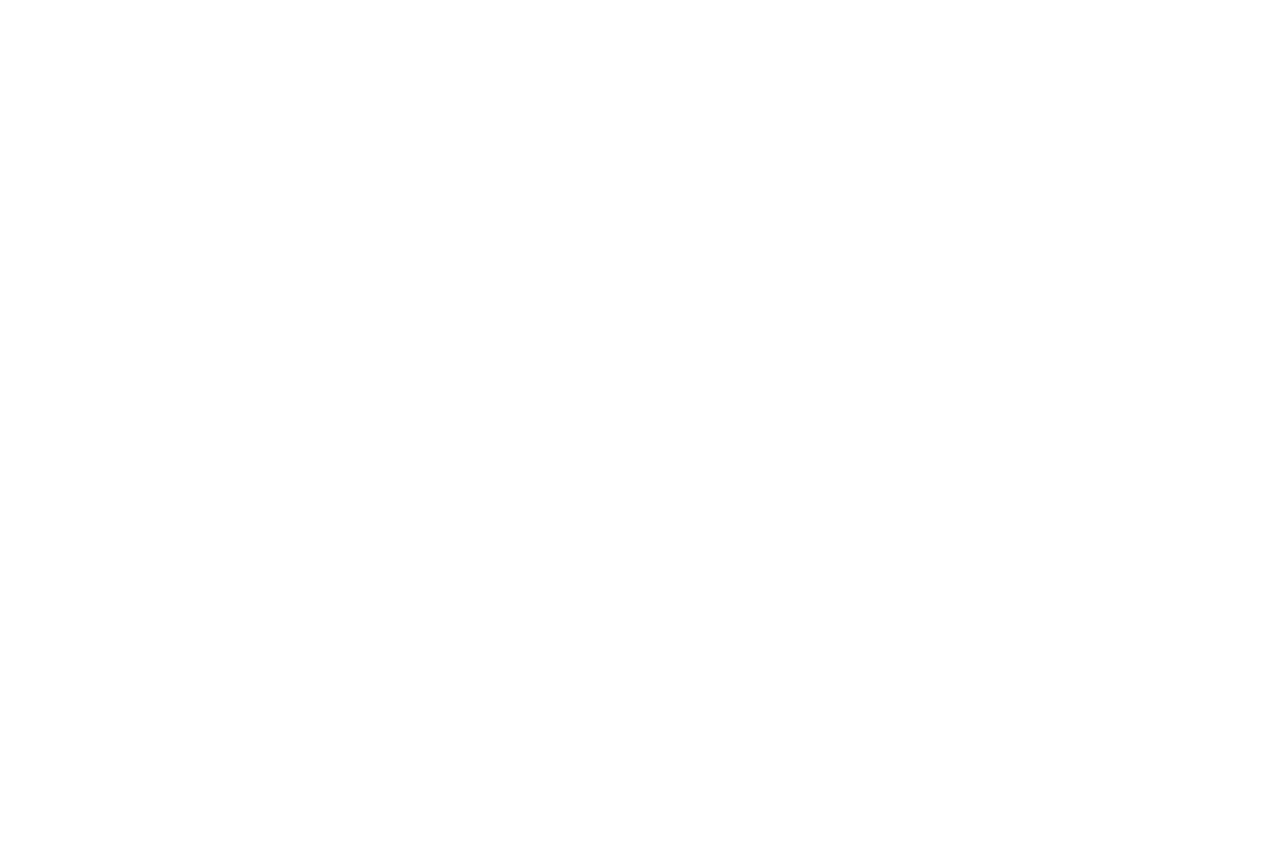
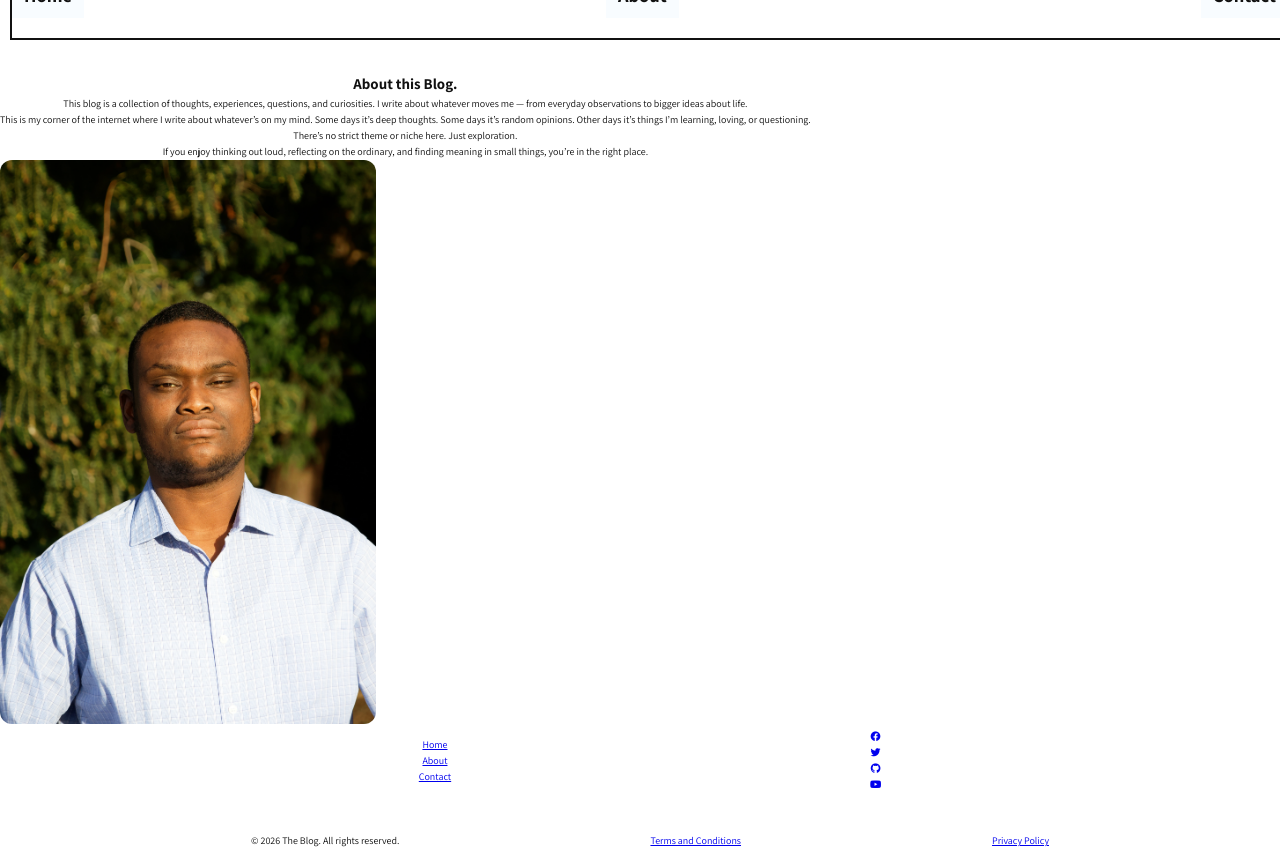
Before and after one commit to Tiger-Catori/Blogging-Website, a Flask app: page /about in a window 1280 px wide. Before the commit the page is empty. Before the commit the page ends 800 px from the top, so only its background shows below. Run offline with Flask 3, Linux system fonts and the light colour scheme; some libraries are stand-ins or nearby versions.

Commit message:
Doing footer and header. (nav)

```diff
--- /dev/null
+++ b/static/css/about.css
@@ -0,0 +1,18 @@
+.about__section {
+    display: flex;
+}
+
+.about__container {
+    display: flex;
+    flex-direction: column;
+}
+
+.about__image {
+    max-width: 376px;
+}
+
+.about__img {
+    height: auto;
+    width: 100%;
+    border-radius: 12px;
+}
--- /dev/null
+++ b/static/css/footer.css
@@ -0,0 +1,26 @@
+/* Footer Styles  */
+/*.footer__section {
+    positon:;
+}*/
+
+.footer__container {
+    display: flex;
+    flex-direction: column;
+    row-gap: 4rem;
+}
+
+.footer__box {
+    display: flex;
+    flex-direction: row;
+    justify-content: space-evenly;
+    align-items: center;
+}
+
+.footer__box ul {
+    list-style: none;
+}
+
+.footer__bottom {
+    display: flex;
+    justify-content: space-evenly;
+}
--- a/static/css/general.css
+++ b/static/css/general.css
@@ -1,15 +1,45 @@
 /* General and Default Styles */
+@import url("https://fonts.googleapis.com/css2?family=Assistant:wght@200..800&display=swap");
+:root {
+    /* Font Sizes */
+    --fs-h1: calc(3.2rem + 0.6vw);
+    --fs-h2: calc(2.2rem + 0.4vw);
+    --fs-h3: calc(1.6rem + 0.2vw);
+    --fs-h4: calc(1.3rem + 0.2vw);
+    --fs-body: calc(1.1rem + 0.1vw);
+
+    /* Colours */
+    --back-color: #f8fcff;
+    --dark-color: #111;
+}
+
+* {
+    margin: 0;
+    padding: 0;
+}
 
 *,
 *::before,
 *::after {
-    margin: 0;
-    padding: 0;
     box-sizing: border-box;
 }
 
-body {
-    font-family: Arial, sans-serif;
+html {
+    font-size: 62.5%;
+}
+
+.container {
+    font-family: Assistant, sans-serif;
     line-height: 1.6;
     color: #111;
+    height: 100vh;
+    width: 130rem;
+    margin: 0 auto;
 }
+
+.container {
+    display: flex;
+    flex-direction: column;
+    justify-content: center;
+    text-align: center;
+}
--- a/templates/about.html
+++ b/templates/about.html
@@ -0,0 +1,33 @@
+{% extends 'base.html'%} {% block content%}
+
+<div class="about__section">
+    <div class="about__container">
+        <div class="about__text">
+            <h2>About this Blog.</h2>
+            <p>
+                This blog is a collection of thoughts, experiences, questions,
+                and curiosities. I write about whatever moves me — from everyday
+                observations to bigger ideas about life.
+            </p>
+            <p>
+                This is my corner of the internet where I write about whatever’s
+                on my mind. Some days it’s deep thoughts. Some days it’s random
+                opinions. Other days it’s things I’m learning, loving, or
+                questioning.
+            </p>
+            <p>There’s no strict theme or niche here. Just exploration.</p>
+            <p>
+                If you enjoy thinking out loud, reflecting on the ordinary, and
+                finding meaning in small things, you’re in the right place.
+            </p>
+        </div>
+        <div class="about__image">
+            <img
+                src="{{ url_for('static', filename='assets/images/IMG_1711.webp') }}"
+                class="about__img"
+            />
+        </div>
+    </div>
+</div>
+
+{% endblock %}
--- a/templates/base.html
+++ b/templates/base.html
@@ -4,19 +4,43 @@
         <title>{% block title %}My Blog{% endblock %}</title>
         <link
             rel="stylesheet"
+            href="https://cdnjs.cloudflare.com/ajax/libs/font-awesome/6.1.1/css/all.min.css"
+            integrity="sha512-KfkfwYDsLkIlwQp6LFnl8zNdLGxu9YAA1QvwINks4PhcElQSvqcyVLLD9aMhXd13uQjoXtEKNosOWaZqXgel0g=="
+            crossorigin="anonymous"
+            referrerpolicy="no-referrer"
+        />
+        <link
+            rel="stylesheet"
+            href="{{ url_for('static', filename='css/navbar.css') }}"
+        />
+        <link
+            rel="stylesheet"
             href="{{ url_for('static', filename='css/general.css') }}"
+        />
+        <link
+            rel="stylesheet"
+            href="{{ url_for('static', filename='css/footer.css') }}"
+        />
+        <link
+            rel="stylesheet"
+            href="{{ url_for('static', filename='css/about.css') }}"
         />
     </head>
     <body>
+        <div class="container">
             <nav class="nav__section">
                 <!-- nav markup -->
                 <div class="nav__container">
                     <div class="nav__logo-box"></div>
                     <div class="nav__links-box">
                         <ul class="nav__links">
-                        <li><a href="{{url_for('home')}}">Home</a></li>
-                        <li><a href="{{url_for('about')}}">About</a></li>
-                        <li>
+                            <li class="nav__link">
+                                <a href="{{url_for('home')}}">Home</a>
+                            </li>
+                            <li class="nav__link">
+                                <a href="{{url_for('about')}}">About</a>
+                            </li>
+                            <li class="nav__link">
                                 <a href="{{url_for('contact')}}">Contact</a>
                             </li>
                         </ul>
@@ -32,7 +56,7 @@
                     <div class="footer__box">
                         <!--<div class="footer__logo"></div>-->
                         <div class="footer__sitemap">
-                        <ul class="nav__links">
+                            <ul class="nav__links-footer">
                                 <li><a href="{{url_for('home')}}">Home</a></li>
                                 <li>
                                     <a href="{{url_for('about')}}">About</a>
@@ -42,7 +66,42 @@
                                 </li>
                             </ul>
                         </div>
-                    <div class="footer__socials"></div>
+                        <div class="footer__socials">
+                            <ul class="social-list">
+                                <li class="social-list__item">
+                                    <a
+                                        class="social-list__link"
+                                        href="https://facebook.com"
+                                        target="_blank"
+                                        ><i class="fa-brands fa-facebook"></i
+                                    ></a>
+                                </li>
+                                <li class="social-list__item">
+                                    <a
+                                        class="social-list__link"
+                                        href="https://twitter.com"
+                                        target="_blank"
+                                        ><i class="fa-brands fa-twitter"></i
+                                    ></a>
+                                </li>
+                                <li class="social-list__item">
+                                    <a
+                                        class="social-list__link"
+                                        href="https://github.com"
+                                        target="_blank"
+                                        ><i class="fa-brands fa-github"></i
+                                    ></a>
+                                </li>
+                                <li class="social-list__item">
+                                    <a
+                                        class="social-list__link"
+                                        href="https://youtube.com"
+                                        target="_blank"
+                                        ><i class="fa-brands fa-youtube"></i
+                                    ></a>
+                                </li>
+                            </ul>
+                        </div>
                     </div>
                     <div class="footer__bottom">
                         <p>
@@ -55,5 +114,6 @@
                     </div>
                 </div>
             </footer>
+        </div>
     </body>
 </html>
--- a/templates/base2.html
+++ b/templates/base2.html
@@ -8,6 +8,7 @@
         />
     </head>
     <body>
+        <div class="container">
             <nav class="nav__section">
                 <!-- nav markup -->
                 <div class="nav__container">
@@ -55,5 +56,6 @@
                     </div>
                 </div>
             </footer>
+        </div>
     </body>
 </html>
```
Also changed, not shown: static/css/navbar.css (added, +43 -0 lines), static/assets/images/IMG_1711.webp (added), 1 other file. Lines whose indentation alone changed are shown as unchanged.
